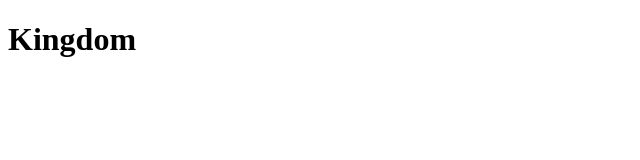
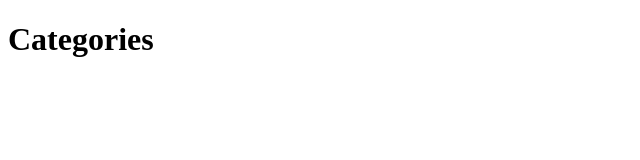
Before and after one commit to Jortdus/project-naturalis, a React (Create React App) app: page / in a window 1280 px wide. Shown: the top 160 px of the page, without its empty margins (0-640 px from the left). Built offline with nearby package versions, Linux system fonts and the light colour scheme.

Commit message:
Updated routes

```diff
--- a/src/App.js
+++ b/src/App.js
@@ -1,22 +1,15 @@
 import "./App.css";
 import { BrowserRouter as Router, Routes, Route} from "react-router-dom";
-import Kingdom from "./Components/Kingdom";
-import Phylum from "./Components/Phylum";
-import Class from "./Components/Class";
-import Order from "./Components/Order";
-import Family from "./Components/Family";
-import Genus from "./Components/Genus";
+import Categories from "./Components/Categories";
+import Objects from "./Components/Objects";
+
 
 function App() {
   return (
     <Router>
       <Routes>
-        <Route path="/" element={<Kingdom />} />
-        <Route path="/phylum" element={<Phylum />} />
-        <Route path="/class" element={<Class />} />
-        <Route path="/order" element={<Order />} />
-		<Route path="/family" element={<Family />} />
-		<Route path="/genus" element={<Genus />} />
+        <Route path="/" element={<Categories />} />
+        <Route path="/detail" element={<Objects />} />
       </Routes>
     </Router>
   );
--- /dev/null
+++ b/src/Components/Categories.js
@@ -0,0 +1,11 @@
+import React from "react";
+
+function Categories() {
+    return (
+        <div>
+            <h1>Categories</h1>
+        </div>
+    );
+}
+
+export default Categories;
--- a/src/Components/Family.js
+++ /dev/null
@@ -1,11 +0,0 @@
-import React from "react";
-
-function Family() {
-    return (
-        <div>
-            <h1>Family</h1>
-        </div>
-    );
-}
-
-export default Family;
--- a/src/Components/Genus.js
+++ /dev/null
@@ -1,11 +0,0 @@
-import React from "react";
-
-function Genus() {
-    return (
-        <div>
-            <h1>Genus</h1>
-        </div>
-    );
-}
-
-export default Genus;
--- a/src/Components/Kingdom.js
+++ /dev/null
@@ -1,11 +0,0 @@
-import React from "react";
-
-function Kingdom() {
-    return (
-        <div>
-            <h1>Kingdom</h1>
-        </div>
-    );
-}
-
-export default Kingdom;
--- a/src/Components/Class.js
+++ b/src/Components/Objects.js
@@ -1,11 +1,11 @@
 import React from "react";
 
-function Class() {
+function Objects() {
     return (
         <div>
-            <h1>Class</h1>
+            <h1>Objects</h1>
         </div>
     );
 }
 
-export default Class;
+export default Objects;
--- a/src/Components/Order.js
+++ /dev/null
@@ -1,11 +0,0 @@
-import React from "react";
-
-function Order() {
-    return (
-        <div>
-            <h1>Order</h1>
-        </div>
-    );
-}
-
-export default Order;
--- a/src/Components/Phylum.js
+++ /dev/null
@@ -1,11 +0,0 @@
-import React from "react";
-
-function Phylum() {
-    return (
-        <div>
-            <h1>Phylum</h1>
-        </div>
-    );
-}
-
-export default Phylum;
```
